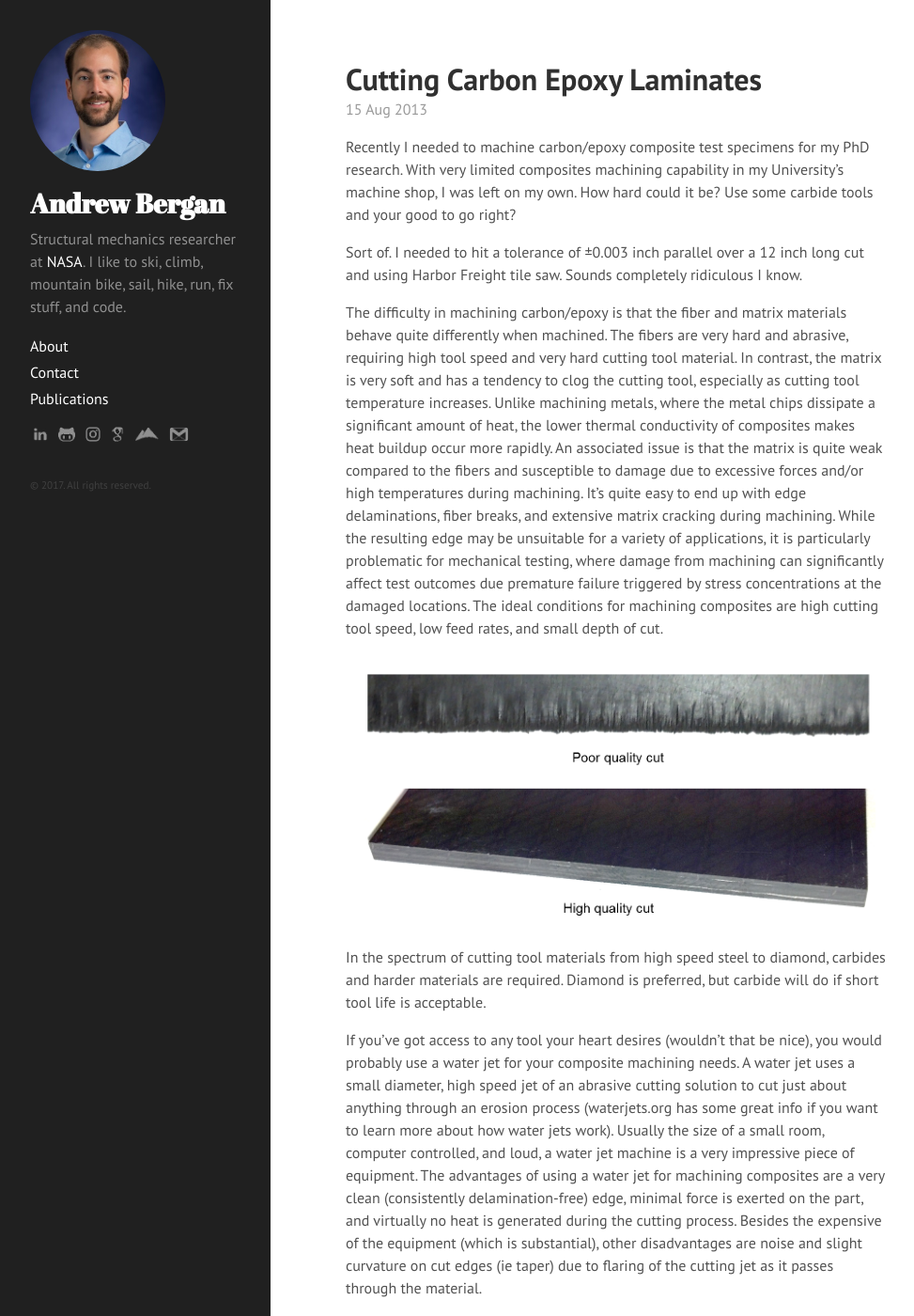
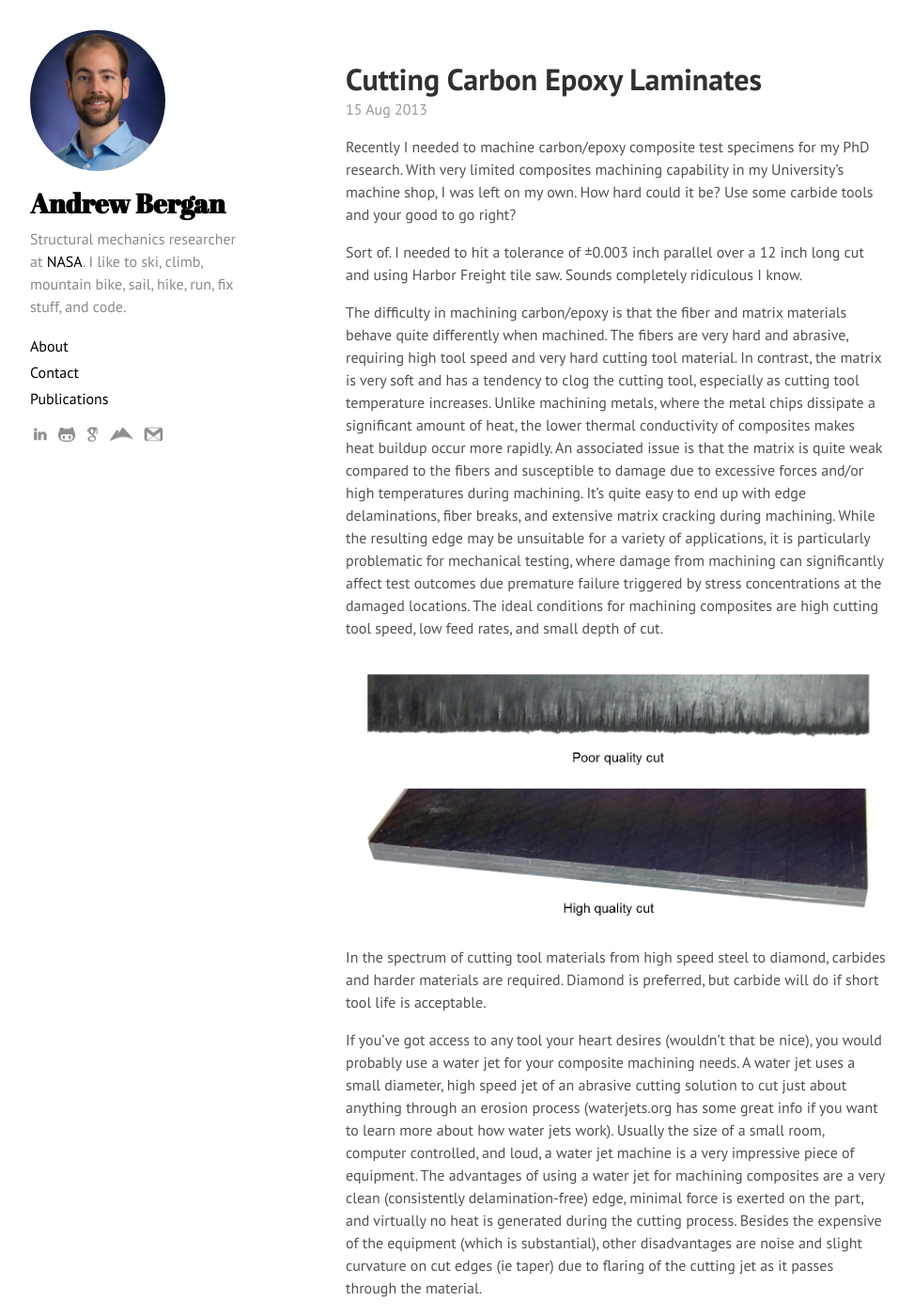
Before and after one commit to acbergan/acbergan.github.io, a Jekyll site: the page built from _posts/2013-08-15-cutting-carbon-epoxy.md, in a window 1280 px wide and 1400 px high. Shown: the whole window at 94% size, without its empty margins (0-973 px from the left). Built offline with Jekyll 4.4.1, drawn with Linux system fonts in a browser that asks for light colours.

Commit message:
Update layout and formatting

```diff
--- a/_includes/sidebar.html
+++ b/_includes/sidebar.html
@@ -33,11 +33,9 @@
     <div class="social-container">
       <a href="https://www.linkedin.com/in/andrew-bergan-bb209825/"><img class="social-icons" src="{{ site.github.url }}/assets/icons/linkedin-light.png"></a>
       <a href="https://github.com/acbergan"><img class="social-icons" src="{{ site.github.url }}/assets/icons/github-light.png"></a>
-      <a href="https://www.instagram.com/andrewcbergan/"><img class="social-icons" src="{{ site.github.url }}/assets/icons/instagram-light.png"></a>
       <a href="https://scholar.google.com/citations?user=tY_lp_UAAAAJ&hl=en"><img class="social-icons" src="{{ site.github.url }}/assets/icons/gscholar-light.png"></a>
       <a href="https://www.mountainproject.com/u/acbergan//108449283?action=tickbreakdown&"><img class="social-icons" src="{{ site.github.url }}/assets/icons/mp-light.png"></a>
       <a href="mailto:acbergan@gmail.com"><img class="social-icons" src="{{ site.github.url }}/assets/icons/mail-light.png"></a>
     </div>
-    <p class="copyright">&copy; {{ site.time | date: '%Y' }}. All rights reserved.</p>
   </div>
 </div>
--- a/_layouts/post.html
+++ b/_layouts/post.html
@@ -7,21 +7,3 @@ layout: default
   <span class="post-date">{{ page.date | date_to_string }}</span>
   {{ content }}
 </div>
-
-{% if site.related_posts.size > 0 %}
-<div class="related">
-  <h2>Related Posts</h2>
-  <ul class="related-posts">
-    {% for post in site.related_posts limit:3 %}
-      <li>
-        <h3>
-          <a href="{{ post.url }}">
-            {{ post.title }}
-            <small>{{ post.date | date_to_string }}</small>
-          </a>
-        </h3>
-      </li>
-    {% endfor %}
-  </ul>
-</div>
-{% endif %}
--- a/public/css/hyde.css
+++ b/public/css/hyde.css
@@ -56,12 +56,12 @@ html {
 .sidebar {
   text-align: center;
   padding: 2rem 1rem;
-  color: rgba(255,255,255,.5);
-  background-color: #202020;
+  color: #898989;
+  /*background-color: #202020;*/
 }
 @media (min-width: 48em) {
   .sidebar {
-    position: fixed;
+    position: absolute;
     top: 0;
     left: 0;
     bottom: 0;
@@ -72,7 +72,7 @@ html {
 
 /* Sidebar links */
 .sidebar a {
-  color: #fff;
+  color: #000000;
 }
 
 /* About section */
```
